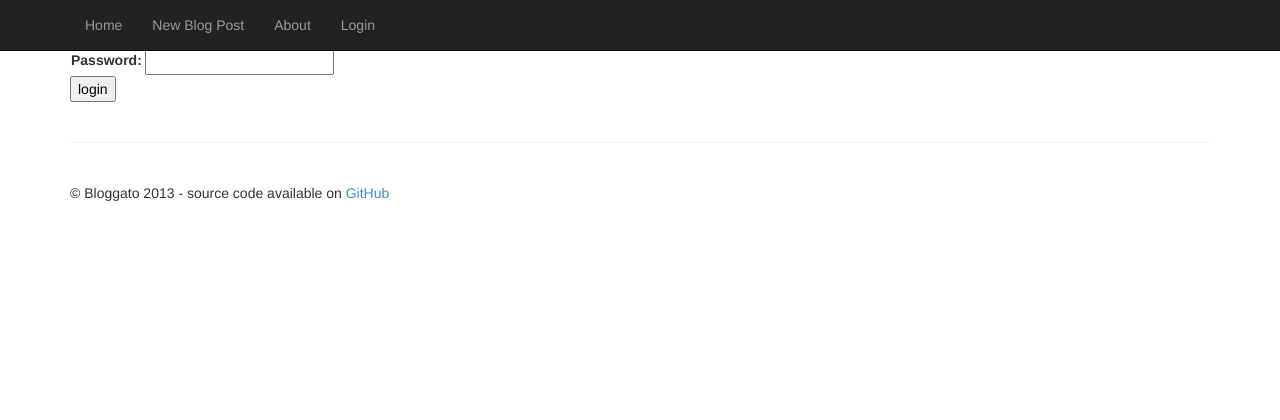
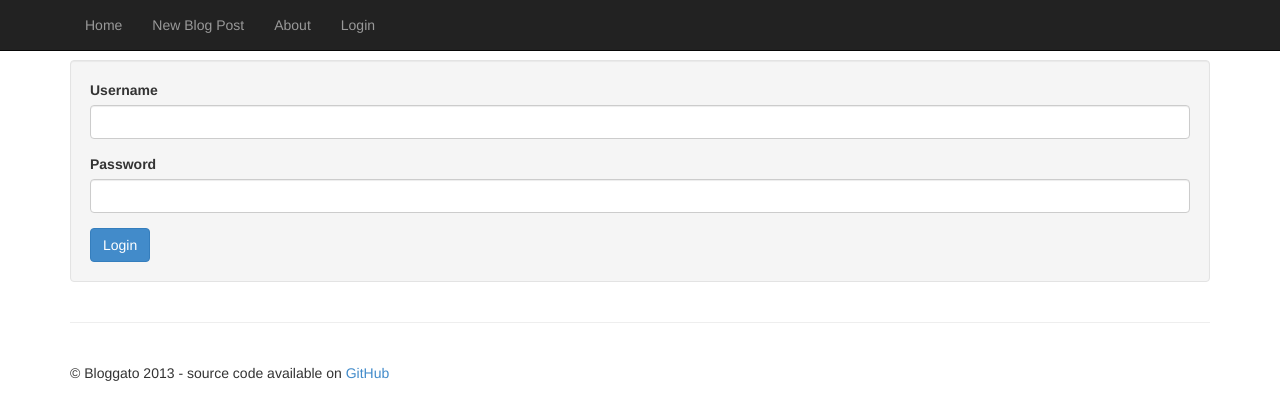
Before and after one commit to andreagrandi/bloggato, a Django app: page /login/ in a window 1280 px wide. Shown: the top 420 px of the page. Run offline with Django 3.2, Linux system fonts and the light colour scheme; parts of the project's set-up code (start-up, migrations or seed data) failed here and were passed over.

Commit message:
Improve login form template

```diff
--- a/templates/registration/login.html
+++ b/templates/registration/login.html
@@ -1,4 +1,5 @@
 {% extends "base.html" %}
+{% block title %}Bloggato - Login{% endblock %}
 
 {% block content %}
 
@@ -6,21 +7,25 @@
 <p>Your username and password didn't match. Please try again.</p>
 {% endif %}
 
-<form method="post" action="{% url 'django.contrib.auth.views.login' %}">
-{% csrf_token %}
-<table>
-<tr>
-    <td>{{ form.username.label_tag }}</td>
-    <td>{{ form.username }}</td>
-</tr>
-<tr>
-    <td>{{ form.password.label_tag }}</td>
-    <td>{{ form.password }}</td>
-</tr>
-</table>
 
-<input type="submit" value="login" />
-<input type="hidden" name="next" value="{{ next }}" />
-</form>
+<br>
+<br>
+
+<!-- Login form -->
+<div class="well">
+    <form role="form" action="{% url 'django.contrib.auth.views.login' %}" method="POST">
+        {% csrf_token %}
+        <div class="form-group">
+			<label for="id_username">Username</label>
+            <input class="form-control" id="id_username" name="username"></input>
+        </div>
+        <div class="form-group">
+            <label for="id_password">Password</label>
+            <input type="password" class="form-control" id="id_password" name="password"></input>
+        </div>
+        <button type="submit" class="btn btn-primary">Login</button>
+        <input type="hidden" name="next" value="{{ next }}" />
+    </form>
+</div>
 
 {% endblock %}
```
